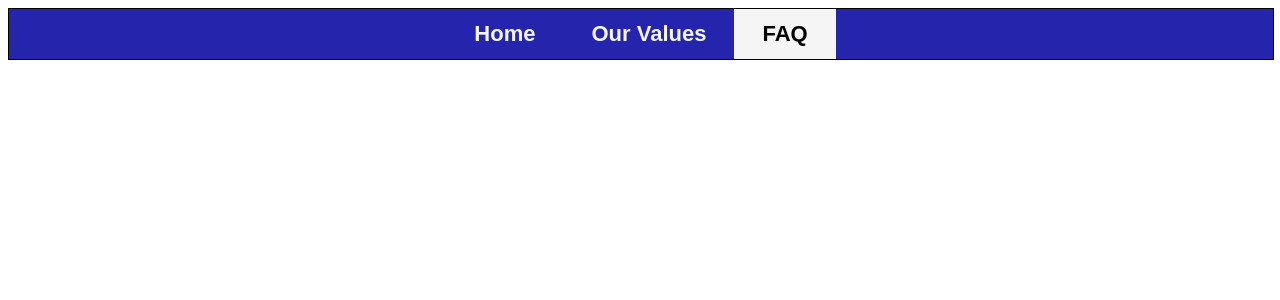
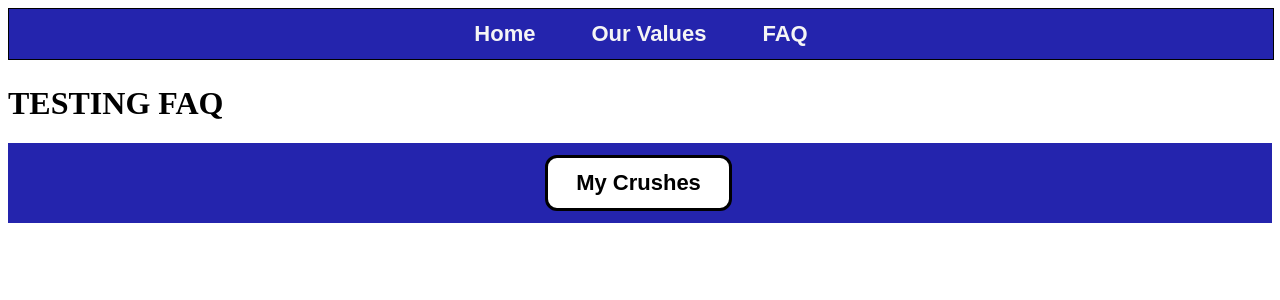
Before and after one commit to DavidGmidd/SeniorSeminarProject21, a Next.js app: page /Values in a window 1280 px wide. Both pictures are taken after a click on the button "FAQ". Shown: the top 300 px of the page. Built offline with nearby package versions, Linux system fonts and the light colour scheme.

Commit message:
Pages transitioning properly

```diff
--- a/src/pages/CrushList.js
+++ b/src/pages/CrushList.js
@@ -17,9 +17,9 @@ export default function CrushList() {
         <main className={styles.main}>
         <div className={styles.MenuContainer}>
 
-     <button className={styles.buttonMenu} onClick={() => {setCurrentMode("Home")}}>Home</button>
-     <button className={styles.buttonMenu} onClick={() => {setCurrentMode("Values")}}>Our Values</button>
-     <button className={styles.buttonMenu} onClick={() => {setCurrentMode("FAQ")}}>FAQ</button>
+     <button className={styles.buttonMenu} onClick={() => {setMode()}}>Home</button>
+     <button className={styles.buttonMenu} onClick={() => {setMode("Values")}}>Our Values</button>
+     <button className={styles.buttonMenu} onClick={() => {setMode("FAQ")}}>FAQ</button>
      {/* <button className={styles.buttonMenu}> Contact</button> */}
 
    </div>
--- a/src/pages/FAQ.js
+++ b/src/pages/FAQ.js
@@ -2,23 +2,51 @@ import styles from '../pages/Styles/Home.module.css';
 import React from 'react'
 import { useState } from 'react';
 import Home from '../pages/index';
+import Values from '../pages/Values';
+import CrushList from '../pages/CrushList'
 
 export default function FAQ() {
 
-    const [currentMode, setCurrentMode] = useState("FAQ");
+  const [currentView, setView] = useState();
 
-return(
+  let content;
 
+  if(currentView === 'Values') {
+    content = ( <Values/>)
+
+  } else if(currentView === 'Home') {
+    content = ( <Home/>)
+  } else if(currentView === 'CrushList') {
+    content = ( <CrushList/>)
+
+  } else {
+    content = (
+      <>
     <div className={styles.MenuContainer}>
 
-    <button className={styles.buttonMenu}  onClick={() => { <Home page = {"Home"} />}}>Home</button>
-    <button className={styles.buttonMenu}  onClick={() => {setCurrentMode("Values")}}>Our Values</button>
-    <button className={styles.buttonMenu} onClick={() => {setCurrentMode("FAQ")}}>FAQ</button>
+      <button className={styles.buttonMenu} onClick={() => {setView("Home")}}>Home</button>
+      <button className={styles.buttonMenu} onClick={() => {setView("Values")}}>Our Values</button>
+      <button className={styles.buttonMenu} onClick={() => {setView("FAQ")}}>FAQ</button>
+    </div>
+      <h1> TESTING FAQ
+
+      </h1>
 
 
-  </div>
+      <footer className={styles.footer}>
+          <button className={styles.button} onClick={() => {setCurrentMode("CrushList")}}>My Crushes</button>
+        </footer>
+      </>
+
+    )
+  }
 
 
-);
 
+    return (
+      <>
+    {content}
+      </>
+
+    );
 }
--- a/src/pages/Values.js
+++ b/src/pages/Values.js
@@ -3,21 +3,54 @@ import styles from '../pages/Styles/Home.module.css';
 import React from 'react'
 import { useState } from 'react';
 import Home from '../pages/index';
+import FAQ from '../pages/FAQ';
+import CrushList from '../pages/CrushList';
+
 
 export default function Values() {
 
-    const [currentMode, setCurrentMode] = useState("Values");
+
+
+  const [currentView, setView] = useState();
+
+  let content;
+
+  if(currentView === 'FAQ') {
+    content = ( <FAQ/>)
+
+  } else if(currentView === 'Home') {
+    content = ( <Home/>)
+  } else if(currentView === 'CrushList') {
+    content = ( <CrushList/>)
+
+  } else {
+    content = (
+      <>
+    <div className={styles.MenuContainer}>
+
+      <button className={styles.buttonMenu} onClick={() => {setView("Home")}}>Home</button>
+      <button className={styles.buttonMenu} onClick={() => {setView("Values")}}>Our Values</button>
+      <button className={styles.buttonMenu} onClick={() => {setView("FAQ")}}>FAQ</button>
+    </div>
+      <h1> TESTING TESTING VALUES
+
+      </h1>
+
+
+      <footer className={styles.footer}>
+          <button className={styles.button} onClick={() => {setCurrentMode("CrushList")}}>My Crushes</button>
+        </footer>
+      </>
+
+    )
+  }
+
+
 
     return (
-
-    <div className={styles.MenuContainer}>
-
-    <button className={styles.buttonMenu} onClick={() => {setCurrentMode("Home")}}>Home</button>
-    <button className={styles.buttonMenu} onClick={() => {setCurrentMode("Values")}}>Our Values</button>
-    <button className={styles.buttonMenu} onClick={() => { <Home page = {"FAQ"} />}} >FAQ</button>
-    {/* <button className={styles.buttonMenu}> Contact</button> */}
-  </div>
-
+      <>
+    {content}
+      </>
 
     );
 }
--- a/src/pages/index.js
+++ b/src/pages/index.js
@@ -10,10 +10,24 @@ import Values from '../pages/Values';
 import FAQ from '../pages/FAQ';
 
 
-export default function Home(page) {
+export default function Home() {
 
-  page = "Home"
-  const [currentMode, setCurrentMode] = useState(page);
+
+  const [currentMode, setCurrentMode] = useState('Home');
+
+  // const setMode = (param) => {
+
+  //   if (param === undefined ) {
+  //     setCurrentMode("Home")
+  //     }
+  //   else if (param === 'CrushList') {
+  //     setCurrentMode('CrushList');
+  //   } else if (param === 'Values'){
+  //     setCurrentMode('Values');
+  //   } else {
+  //     setCurrentMode("FAQ")
+  //   }
+  // };
 
   let content;
 
@@ -28,7 +42,7 @@ export default function Home(page) {
     <main className= {styles.main}>
       <div className={styles.MenuContainer}>
 
-        <button className={styles.buttonMenu} onClick={() => {setCurrentMode("Home")}}>Home</button>
+        <button className={styles.buttonMenu} onClick={() => {setCurrentMode('Home')}}>Home</button>
         <button className={styles.buttonMenu} onClick={() => {setCurrentMode("Values")}}>Our Values</button>
         <button className={styles.buttonMenu} onClick={() => {setCurrentMode("FAQ")}}>FAQ</button>
         {/* <button className={styles.buttonMenu}> Contact</button> */}
@@ -75,12 +89,13 @@ export default function Home(page) {
   }
 
   else if (currentMode === "CrushList") {
-    content = ( <CrushList/> )
+    content = ( <CrushList  /> )
   }
   else if (currentMode === "Values") {
-      content = ( <Values/> )
+      content = ( <Values /> )
+
   } else if (currentMode === "FAQ") {
-    content = ( <FAQ/> )
+    content = ( <FAQ /> )
   }
 
 
```
